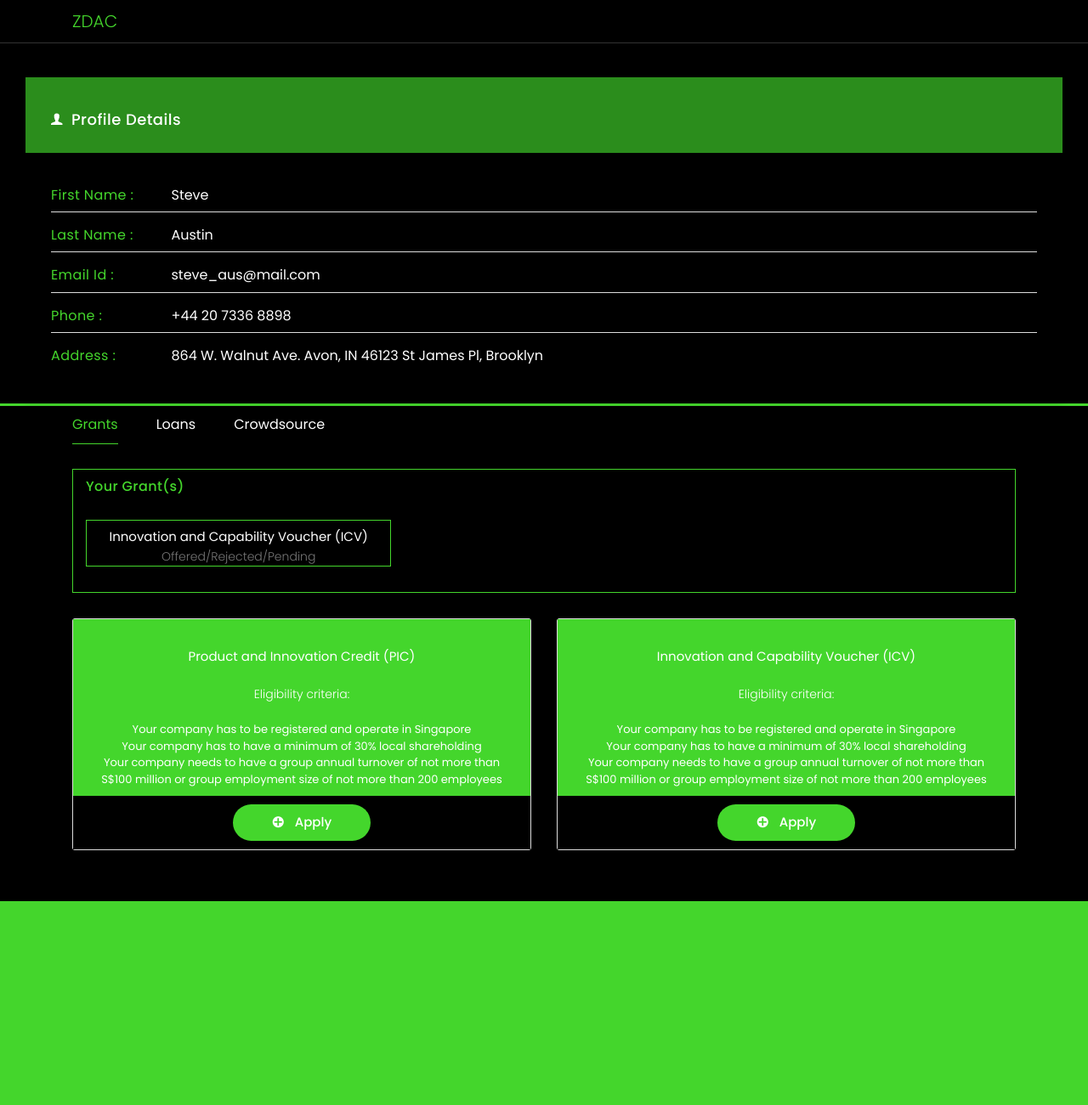
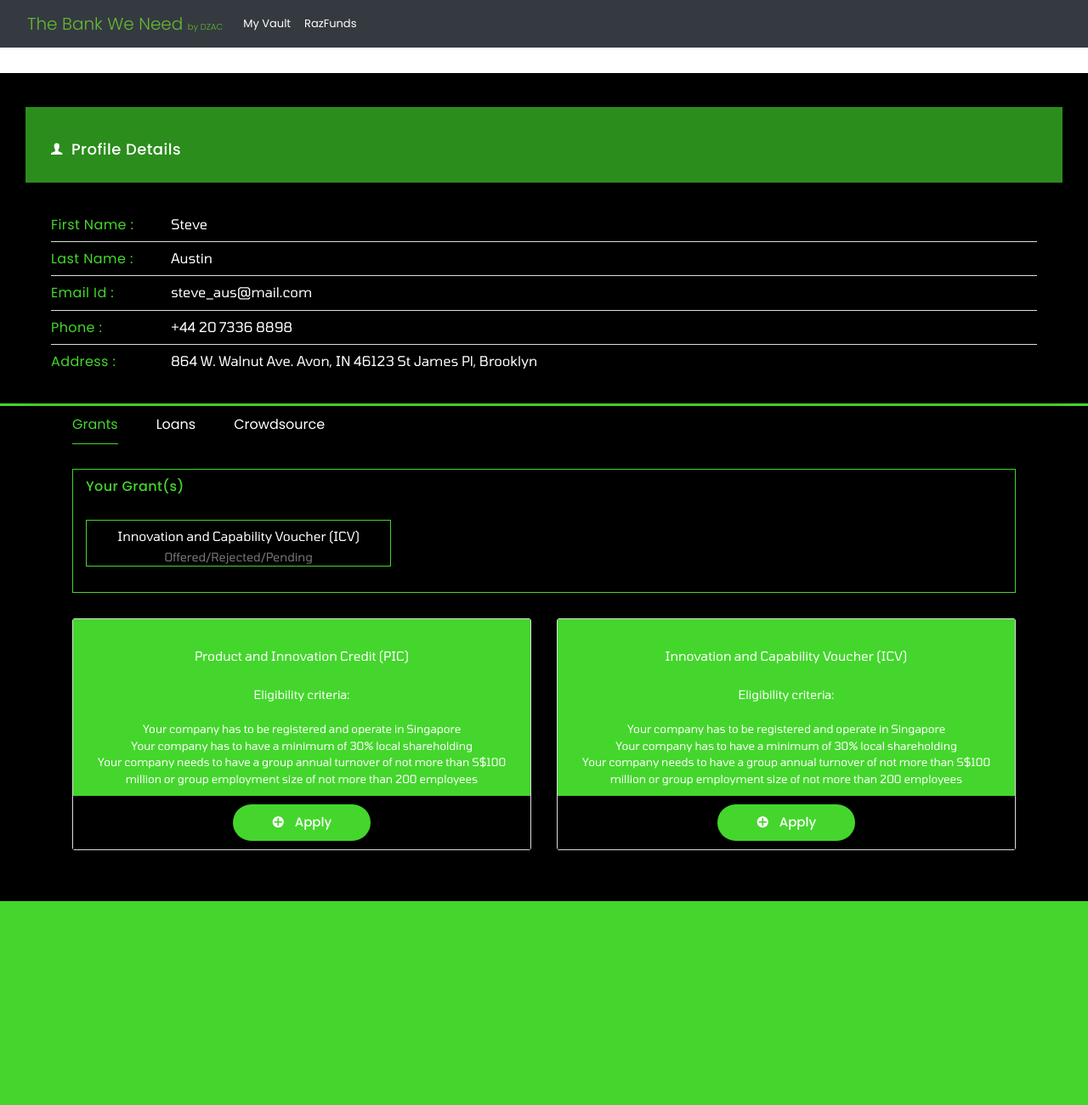
Before and after one commit to twickatwk/finalbankrepo, a Flask app: page /grants in a window 1280 px wide. Shown: the top 1301 px of the page at 85% size. Run offline with Flask 2, Linux system fonts and the light colour scheme; some libraries are stand-ins or nearby versions; some web fonts are replaced.

Commit message:
separate navigator as a separate module

```diff
--- a/static/css/dashboard.css
+++ b/static/css/dashboard.css
@@ -1631,7 +1631,7 @@ ul.buttons li {
 
 .db-profile-info > li {
     border-bottom: 1px solid #ddd;
-    margin-bottom: 7px;
+    /* margin-bottom: 7px; */
 }
 
 .db-profile-info li:last-child {
--- a/static/css/investors.css
+++ b/static/css/investors.css
@@ -34,3 +34,11 @@ body {
     max-width: 30rem;
     margin: 5rem;
 }
+
+.page-wrapper {
+    margin-top: 0rem;
+}
+
+.navbar {
+    margin-bottom: 0rem;
+}
--- a/static/js/investors.js
+++ b/static/js/investors.js
@@ -13,7 +13,6 @@ class Page extends React.Component {
 
         return(
             <div>
-                <Navigator />
                 <MainTitle />
                 <ProjectRow />
             </div>
--- /dev/null
+++ b/static/js/navigator.js
@@ -0,0 +1,28 @@
+
+class Navigator extends React.Component {
+    render() {
+        return(
+            <nav class="navbar navbar-expand-lg navbar-dark bg-dark">
+                <a id="nametxt" class="navbar-brand" href="#">The Bank We Need <span id="nametxt2">by DZAC</span></a>
+                <button class="navbar-toggler" type="button" data-toggle="collapse" data-target="#navbarNav" aria-controls="navbarNav" aria-expanded="false" aria-label="Toggle navigation">
+                    <span class="navbar-toggler-icon"></span>
+                </button>
+                <div class="collapse navbar-collapse" id="navbarNav">
+                    <ul class="navbar-nav">
+                        <li class="nav-item active">
+                            <a id="linktxt" class="nav-link" href="#">My Vault <span class="sr-only">(current)</span></a>
+                        </li>
+                        <li class="nav-item">
+                            <a id="linktxt" class="nav-link" href="#">RazFunds</a>
+                        </li>
+                    </ul>
+                </div>
+            </nav>
+        )
+    }
+}
+
+ReactDOM.render(
+    <Navigator />,
+    document.getElementById('navigator')
+);
--- a/templates/grants.html
+++ b/templates/grants.html
@@ -6,6 +6,15 @@
 <head>
 
     <head>
+
+        <!-- Custom React Component -->
+        <script type="text/babel" src="{{ url_for('static', filename='js/navigator.js') }}"></script>
+        <!-- Bootstrap CDNs-->
+        <script src="https://code.jquery.com/jquery-3.4.1.slim.min.js" integrity="sha384-J6qa4849blE2+poT4WnyKhv5vZF5SrPo0iEjwBvKU7imGFAV0wwj1yYfoRSJoZ+n" crossorigin="anonymous"></script>
+        <script src="https://cdn.jsdelivr.net/npm/popper.js@1.16.0/dist/umd/popper.min.js" integrity="sha384-Q6E9RHvbIyZFJoft+2mJbHaEWldlvI9IOYy5n3zV9zzTtmI3UksdQRVvoxMfooAo" crossorigin="anonymous"></script>
+        <script src="https://stackpath.bootstrapcdn.com/bootstrap/4.4.1/js/bootstrap.min.js" integrity="sha384-wfSDF2E50Y2D1uUdj0O3uMBJnjuUD4Ih7YwaYd1iqfktj0Uod8GCExl3Og8ifwB6" crossorigin="anonymous"></script>
+        <link rel="stylesheet" href="https://stackpath.bootstrapcdn.com/bootstrap/4.4.1/css/bootstrap.min.css" integrity="sha384-Vkoo8x4CGsO3+Hhxv8T/Q5PaXtkKtu6ug5TOeNV6gBiFeWPGFN9MuhOf23Q9Ifjh" crossorigin="anonymous">
+
         <!-- Metas -->
         <meta charset="UTF-8" />
         <meta name="viewport" content="width=device-width, initial-scale=1.0">
@@ -20,6 +29,13 @@
         <link href="/static/css/style.css" rel="stylesheet" />
         <link href="/static/css/dashboard.css" rel="stylesheet" />
 
+        <!-- React CDNs-->
+        <script src="https://unpkg.com/babel-standalone@6/babel.min.js"></script>
+        <script crossorigin src="https://unpkg.com/react@16/umd/react.development.js"></script>
+        <script crossorigin src="https://unpkg.com/react-dom@16/umd/react-dom.development.js"></script>
+        <!-- Custom CSS Style Sheets -->
+    <link rel="stylesheet" href="{{ url_for('static', filename='css/investors.css') }}">
+
 
         <!-- Document Title -->
         <title>ZDAC - Grants</title>
@@ -29,31 +45,9 @@
 
     <!--Page Wrapper starts-->
     <div class="page-wrapper fixed-footer mar-bb-30">
-        <!--header starts-->
-        <header class="header transparent scroll-hide">
-            <!--Main Menu starts-->
-            <div class="site-navbar-wrap v1" style="background-color: black">
-                <div class="container">
-                    <div class="site-navbar">
-                        <div class="row align-items-center">
-                            <div class="col-md-4 col-6">
-                                <!-- <a class="navbar-brand" href="#">ZDAC<img src="/static/images/logoX.png" alt="logo"
-                                        class="img-fluid">ZDAC</a> -->
-                                <a class="navbar-brand" style="color:#44d62c">ZDAC</a>
-                            </div>
+        <div id="navigator"></div>
 
-                        </div>
-                    </div>
-                </div>
-            </div>
-            <!--Main Menu ends-->
-        </header>
-        <!--Header ends-->
-
-
-
-
-        <<!--User Profile starts-->
+        <!--User Profile starts-->
             <div class="col-lg-12 col-md-12 list-details-section section-padding user-profile section-padding mar-top-30 " ;>
                 <div style="height: 40px;background-color: black;"></div>
                 <!--Dashboard content starts-->
--- a/templates/investors.html
+++ b/templates/investors.html
@@ -14,11 +14,13 @@
 
     <!-- Reach Custom File Here -->
     <script type="text/babel" src="{{ url_for('static', filename='js/investors.js') }}"></script>
+    <script type="text/babel" src="{{ url_for('static', filename='js/navigator.js') }}"></script>
 
     <!-- Custom CSS Style Sheets -->
     <link rel="stylesheet" href="{{ url_for('static', filename='css/investors.css') }}">
 </head>
 
 <body>
+    <div id="navigator"></div>
     <div id="root"></div>
 </body>
```
